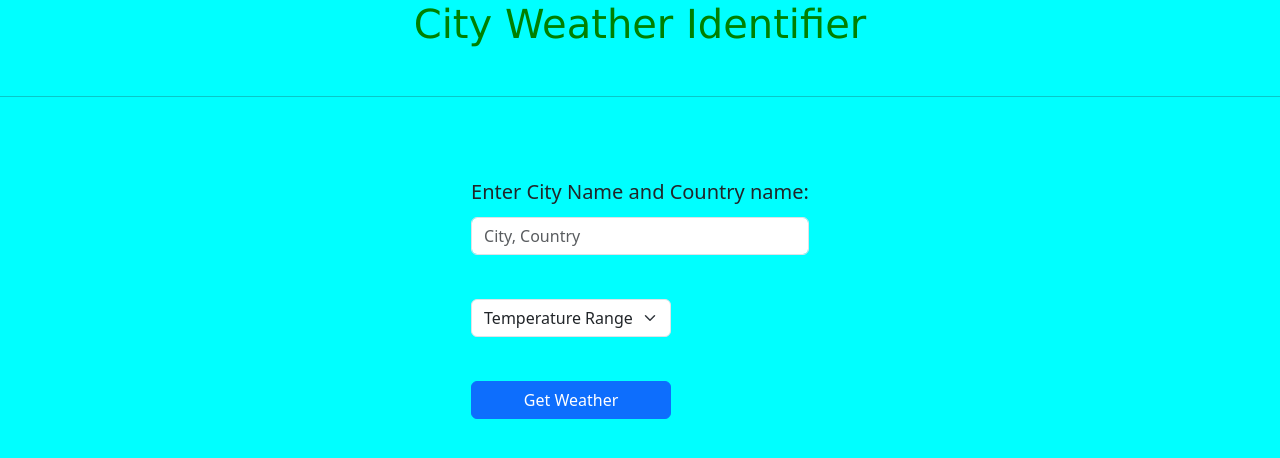
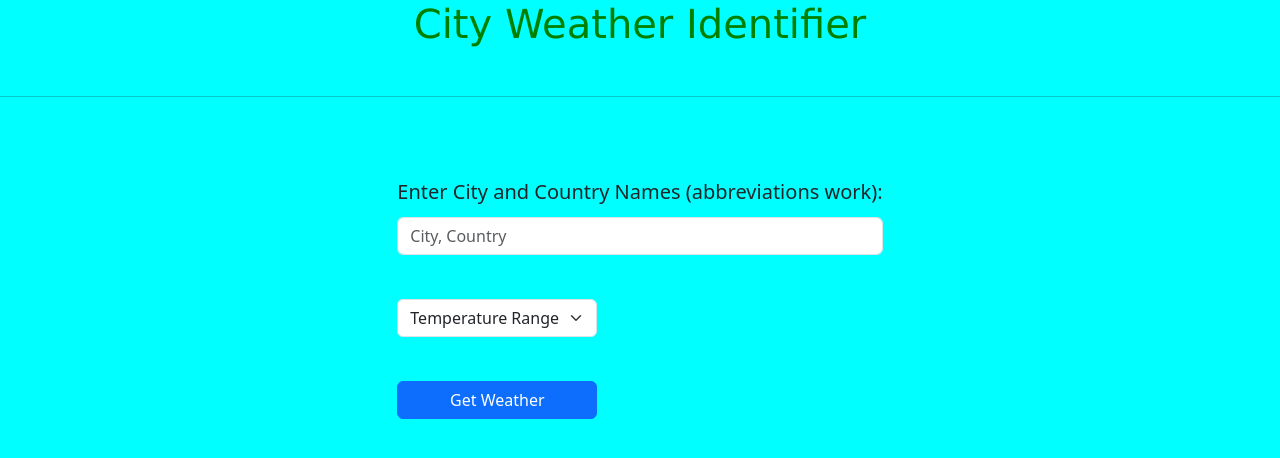
Before and after one commit to saifkayyali3/CityWeatherIdentifier, a Flask app: page / in a window 1280 px wide. Shown: the top 458 px of the page. Run offline with Flask 3, Linux system fonts and the light colour scheme.

Commit message:
Update index.html
Added extra detail for users to not tire themselves writing full country name for countries with long names like United States

```diff
--- a/templates/index.html
+++ b/templates/index.html
@@ -19,7 +19,7 @@
       <br>
       <div class="form-container">
         <form method="POST" class="mb-4" id="form">
-            <label style="font-size: 20px;">Enter City Name and Country name:</label>
+            <label style="font-size: 20px;">Enter City and Country Names (abbreviations work):</label>
             <input id="city" type="text" class="form-control" name="city" placeholder="City, Country">
             <br>
             <div class="col-md-4">
```
